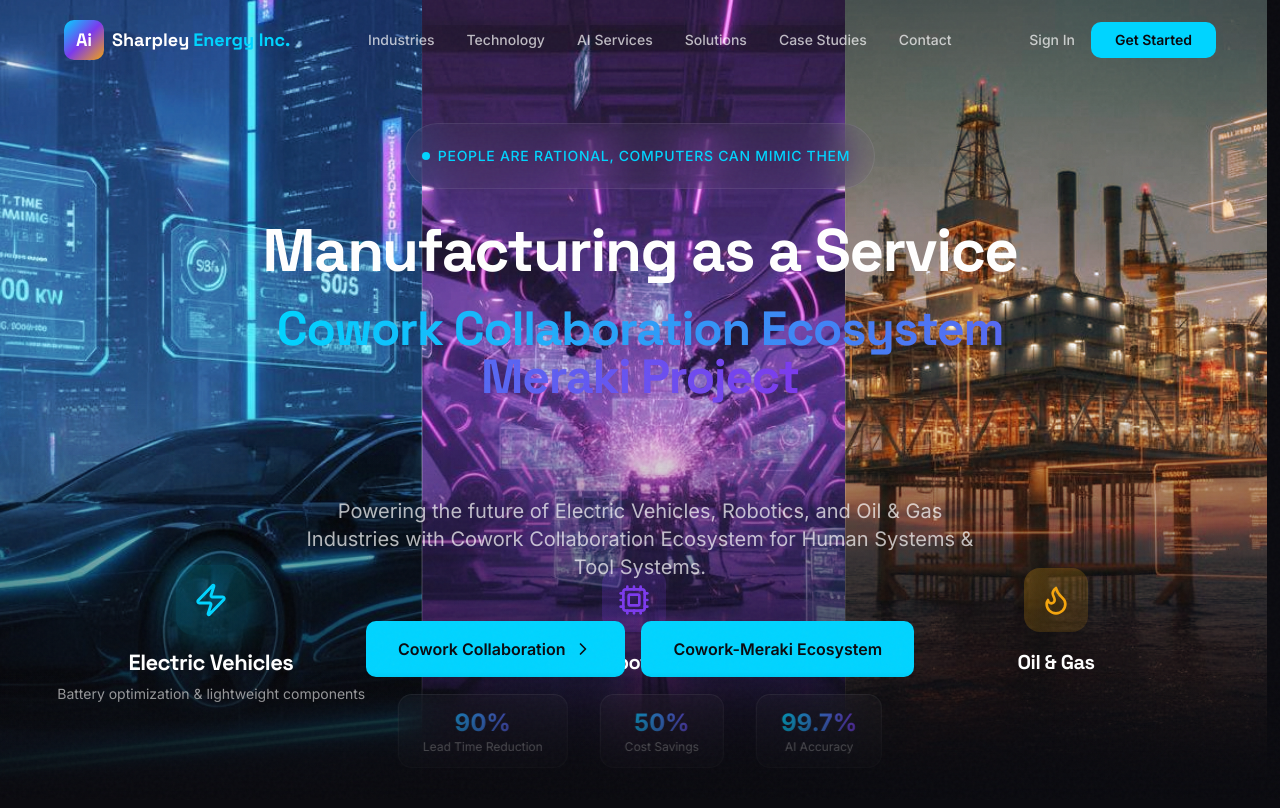
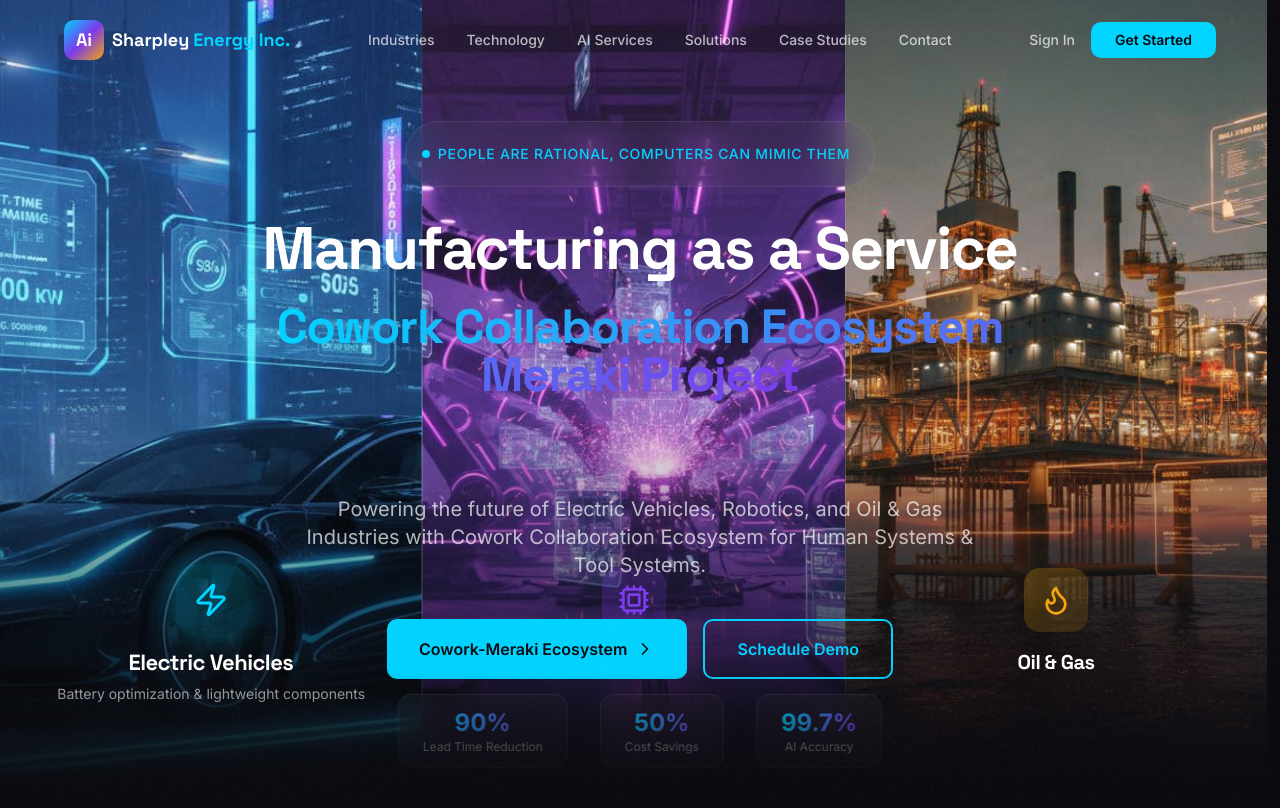
Before and after one commit to siliciuss/Alpha, a React (Vite) app: page / in a window 1280 px wide. Shown: the top 808 px of the page. Built offline with nearby package versions, Linux system fonts and the light colour scheme.

Commit message:
Modify CTAs in Hero component
Updated the CTA link and replaced the second link with a button for scheduling a demo.

```diff
--- a/src/sections/Hero.tsx
+++ b/src/sections/Hero.tsx
@@ -243,22 +243,15 @@ const Hero = () => {
           {/* CTAs */}
           <div className="flex flex-col sm:flex-row gap-4 justify-center pointer-events-auto">
             <a
-              href="https://www.silicius.com"
-              target="_blank"
-              rel="noopener noreferrer"
-              className="btn-primary flex items-center justify-center gap-2 group"
-            >
-              Cowork Collaboration
-              <ChevronRight className="w-5 h-5 group-hover:translate-x-1 transition-transform" />
-            </a>
-            <a
               href="https://www.sharpley.ca/cowork.html"
               target="_blank"
               rel="noopener noreferrer"
               className="btn-primary flex items-center justify-center gap-2 group"
             >
               Cowork-Meraki Ecosystem
+              <ChevronRight className="w-5 h-5 group-hover:translate-x-1 transition-transform" />
             </a>
+            <button className="btn-outline">Schedule Demo</button>
           </div>
         </div>
       </div>
```
